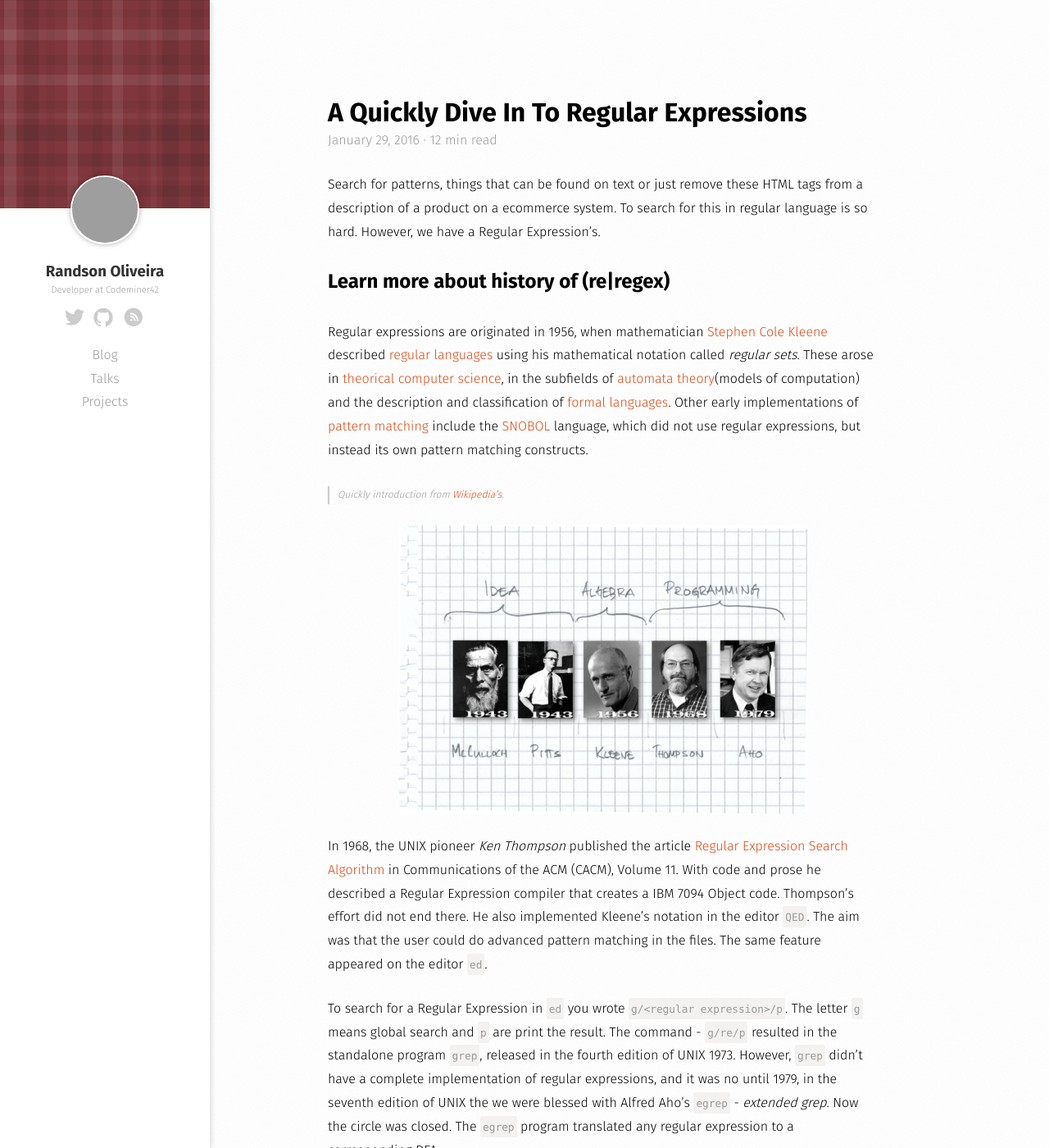
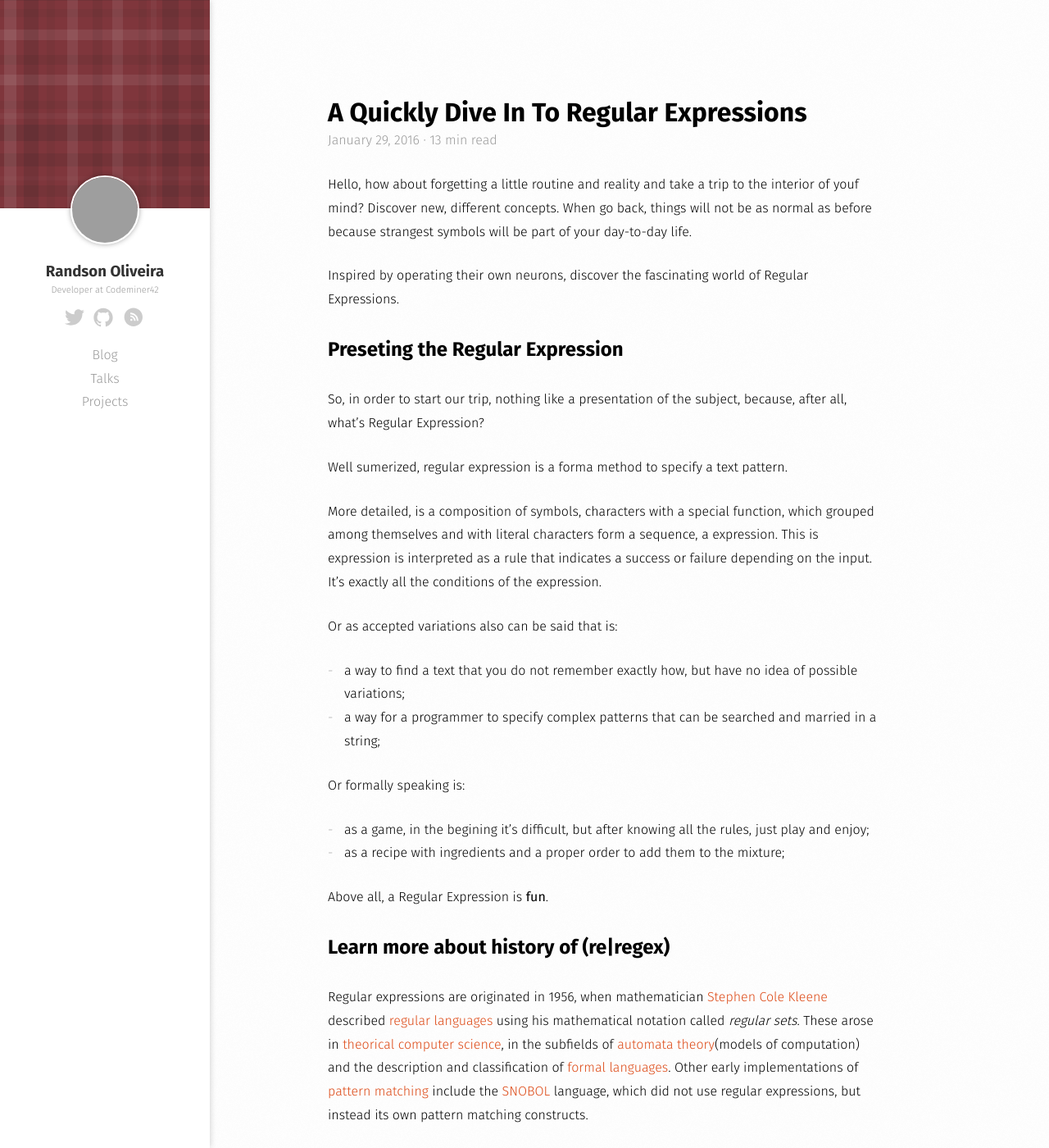
Before and after one commit to felquis/felquis.com, a Jekyll site: the page built from _posts/2016-01-29-a-quickly-dive-in-to-regular-expressions.md, in a window 1280 px wide and 1400 px high. Shown: the whole window at 82% size. Built offline with Jekyll 4.4.1, drawn with Linux system fonts in a browser that asks for light colours; nearby versions of some CDN libraries; comment, search, counter and statistics services are not loaded; grey boxes are pictures that could not be loaded.

Commit message:
well formed description of regular expression

```diff
--- a/_posts/2016-01-29-a-quickly-dive-in-to-regular-expressions.md
+++ b/_posts/2016-01-29-a-quickly-dive-in-to-regular-expressions.md
@@ -4,9 +4,31 @@ title: "A Quickly Dive In To Regular Expressions"
 date: 2016-01-29
 ---
 
-Search for patterns, things that can be found on text or just remove these HTML tags from a description of a product on a ecommerce system. To search for this in regular language is so hard. However, we have a Regular Expression's.
+Hello, how about forgetting a little routine and reality and take a trip to the interior of youf mind? Discover new, different concepts. When go back, things will not be as normal as before because strangest symbols will be part of your day-to-day life.
 
 <!--more-->
+
+Inspired by operating their own neurons, discover the fascinating world of Regular Expressions.
+
+## Preseting the Regular Expression
+
+So, in order to start our trip, nothing like a presentation of the subject, because, after all, what's Regular Expression?
+
+Well sumerized, regular expression is a forma method to specify a text pattern.
+
+More detailed, is a composition of symbols, characters with a special function, which grouped among themselves and with literal characters form a sequence, a expression. This is expression is interpreted as a rule that indicates a success or failure depending on the input. It's exactly all the conditions of the expression.
+
+Or as accepted variations also can be said that is:
+
+- a way to find a text that you do not remember exactly how, but have no idea of possible variations;
+- a way for a programmer to specify complex patterns that can be searched and married in a string;
+
+Or formally speaking is:
+
+- as a game, in the begining it's difficult, but after knowing all the rules, just play and enjoy;
+- as a recipe with ingredients and a proper order to add them to the mixture;
+
+Above all, a Regular Expression is **fun**.
 
 ## Learn more about history of (re|regex)
 
```
